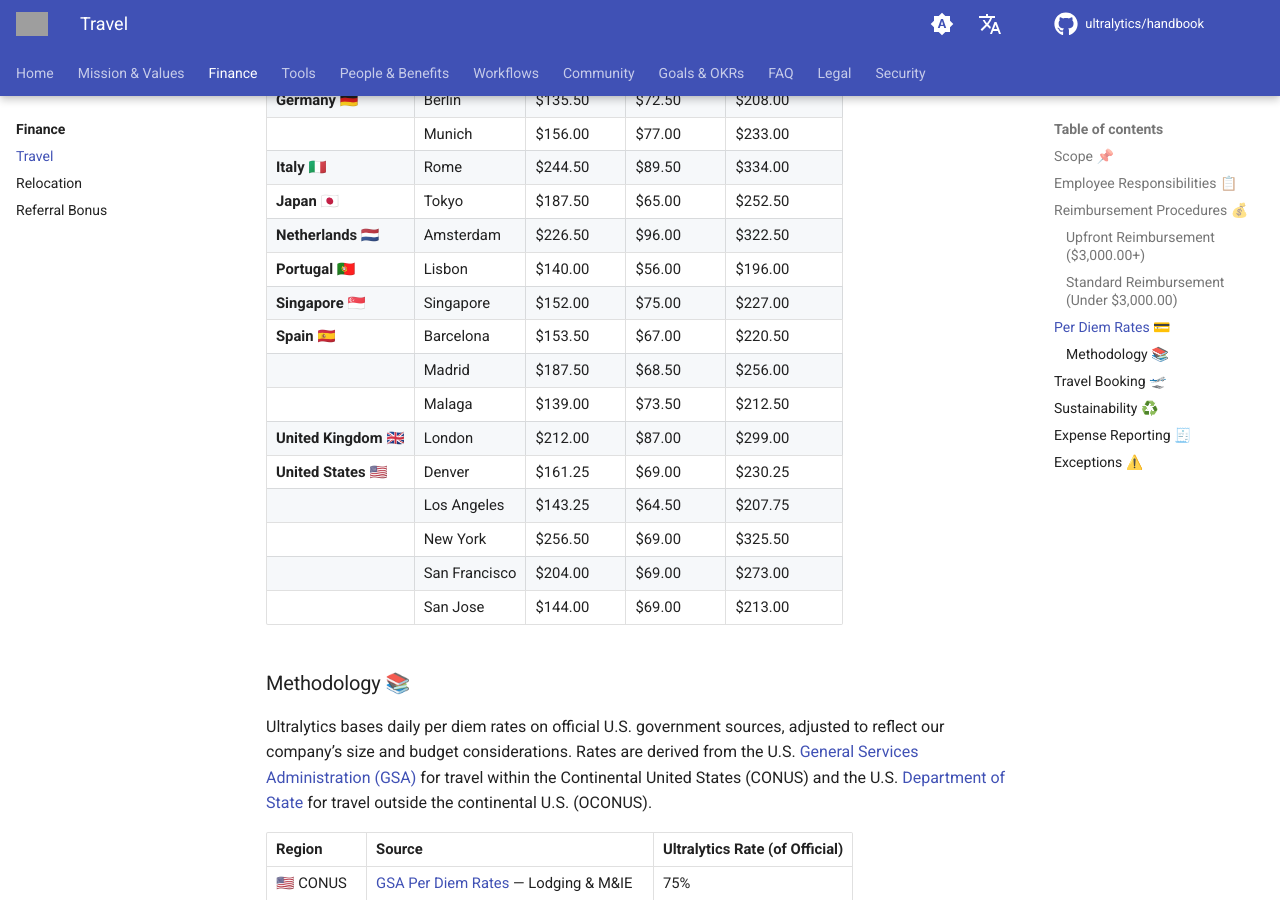
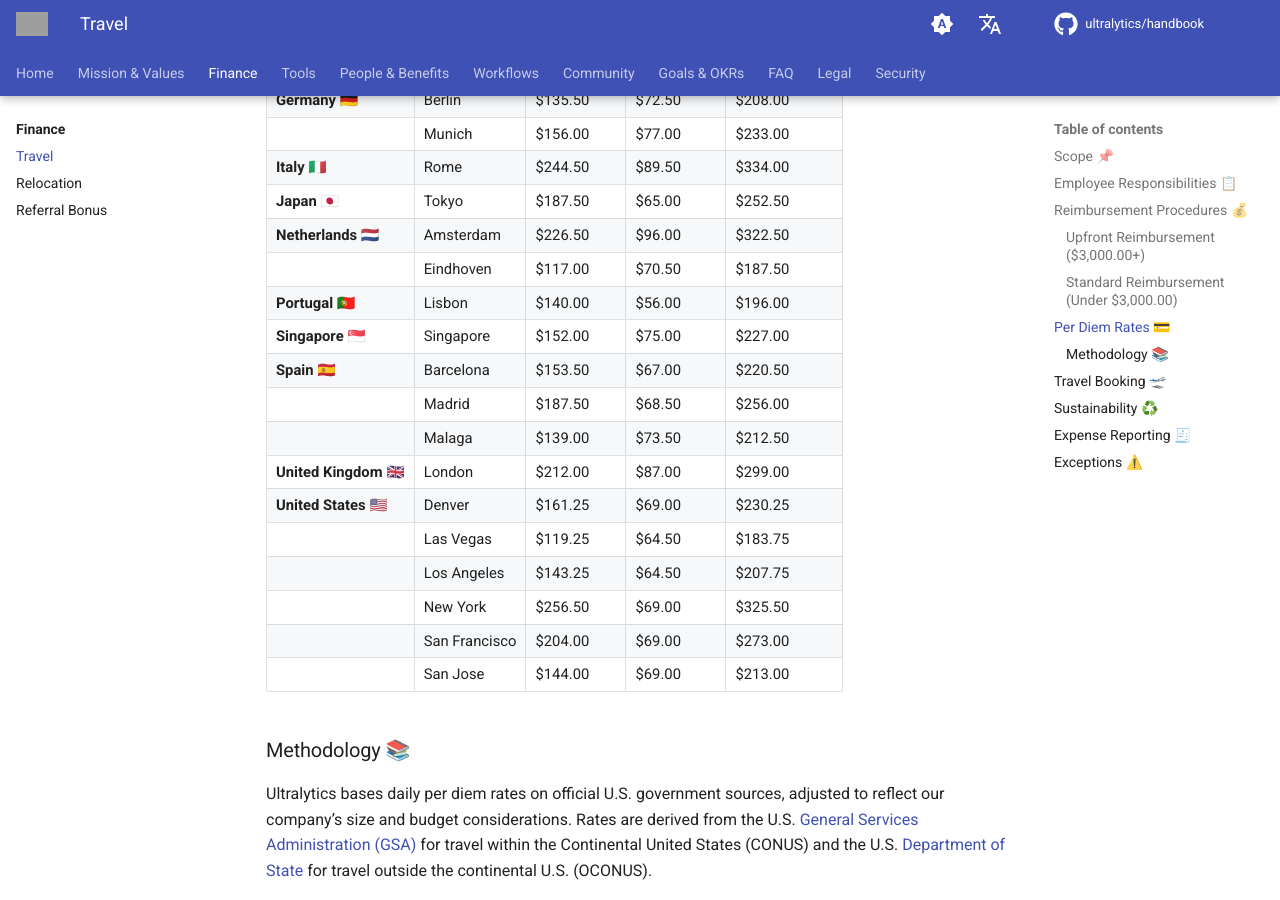
Before and after one commit to ultralytics/handbook, an MkDocs documentation site: the page built from docs/en/finance/travel.md, in a window 1280 px wide and 900 px high, scrolled down 1329 px. Built offline with MkDocs 1.6.1 and Material for MkDocs 9.7.7, drawn with Linux system fonts in a browser that asks for light colours; comment, search, counter and statistics services are not loaded; grey boxes are pictures that could not be loaded.

Commit message:
Add Eindhoven and Las Vegas to travel (#191)
Signed-off-by: Glenn Jocher <glenn.jocher@ultralytics.com>
Co-authored-by: UltralyticsAssistant <web@ultralytics.com>

```diff
--- a/docs/en/finance/travel.md
+++ b/docs/en/finance/travel.md
@@ -44,6 +44,7 @@ Employees traveling for business will receive a daily per diem allowance based o
 | **Italy 🇮🇹**          | Rome          | $244.50 | $89.50 | $334.00        |
 | **Japan 🇯🇵**          | Tokyo         | $187.50 | $65.00 | $252.50        |
 | **Netherlands 🇳🇱**    | Amsterdam     | $226.50 | $96.00 | $322.50        |
+|                       | Eindhoven     | $117.00 | $70.50 | $187.50        |
 | **Portugal 🇵🇹**       | Lisbon        | $140.00 | $56.00 | $196.00        |
 | **Singapore 🇸🇬**      | Singapore     | $152.00 | $75.00 | $227.00        |
 | **Spain 🇪🇸**          | Barcelona     | $153.50 | $67.00 | $220.50        |
@@ -51,6 +52,7 @@ Employees traveling for business will receive a daily per diem allowance based o
 |                       | Malaga        | $139.00 | $73.50 | $212.50        |
 | **United Kingdom 🇬🇧** | London        | $212.00 | $87.00 | $299.00        |
 | **United States 🇺🇸**  | Denver        | $161.25 | $69.00 | $230.25        |
+|                       | Las Vegas     | $119.25 | $64.50 | $183.75        |
 |                       | Los Angeles   | $143.25 | $64.50 | $207.75        |
 |                       | New York      | $256.50 | $69.00 | $325.50        |
 |                       | San Francisco | $204.00 | $69.00 | $273.00        |
```
